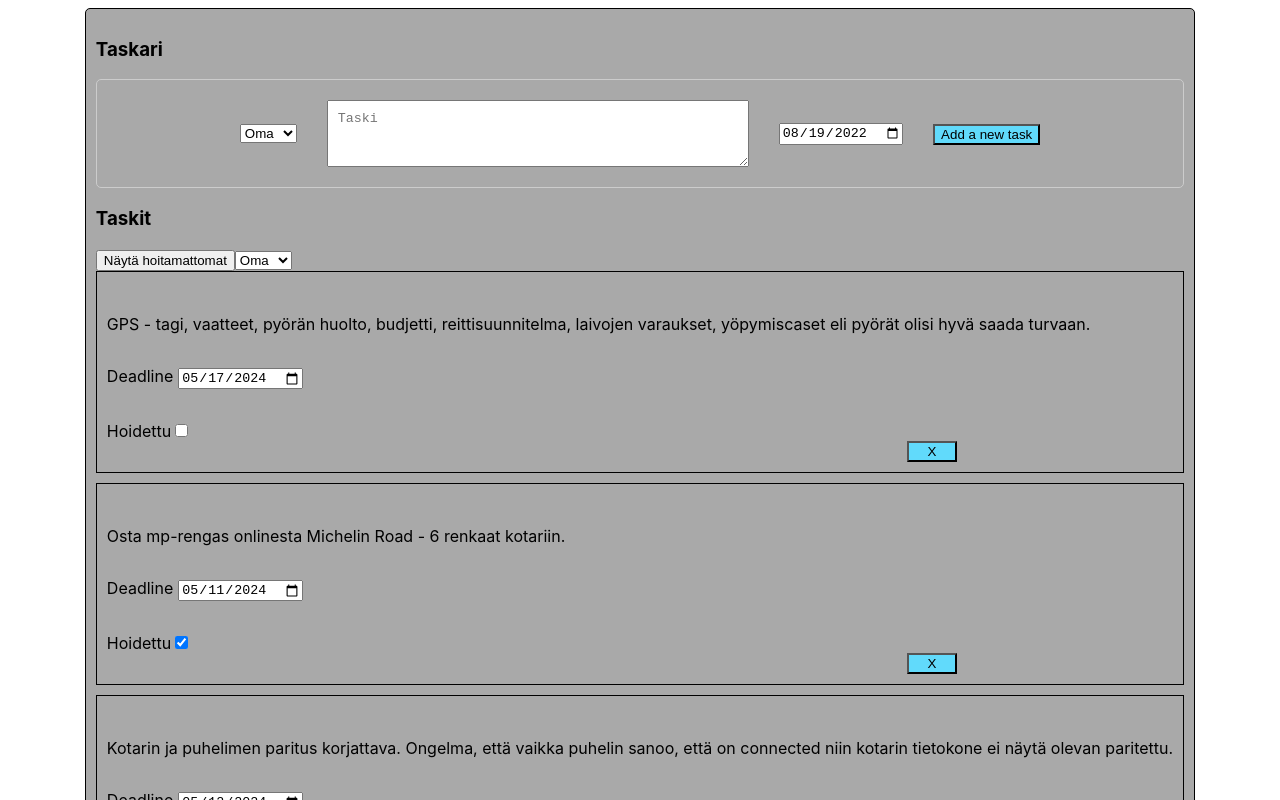
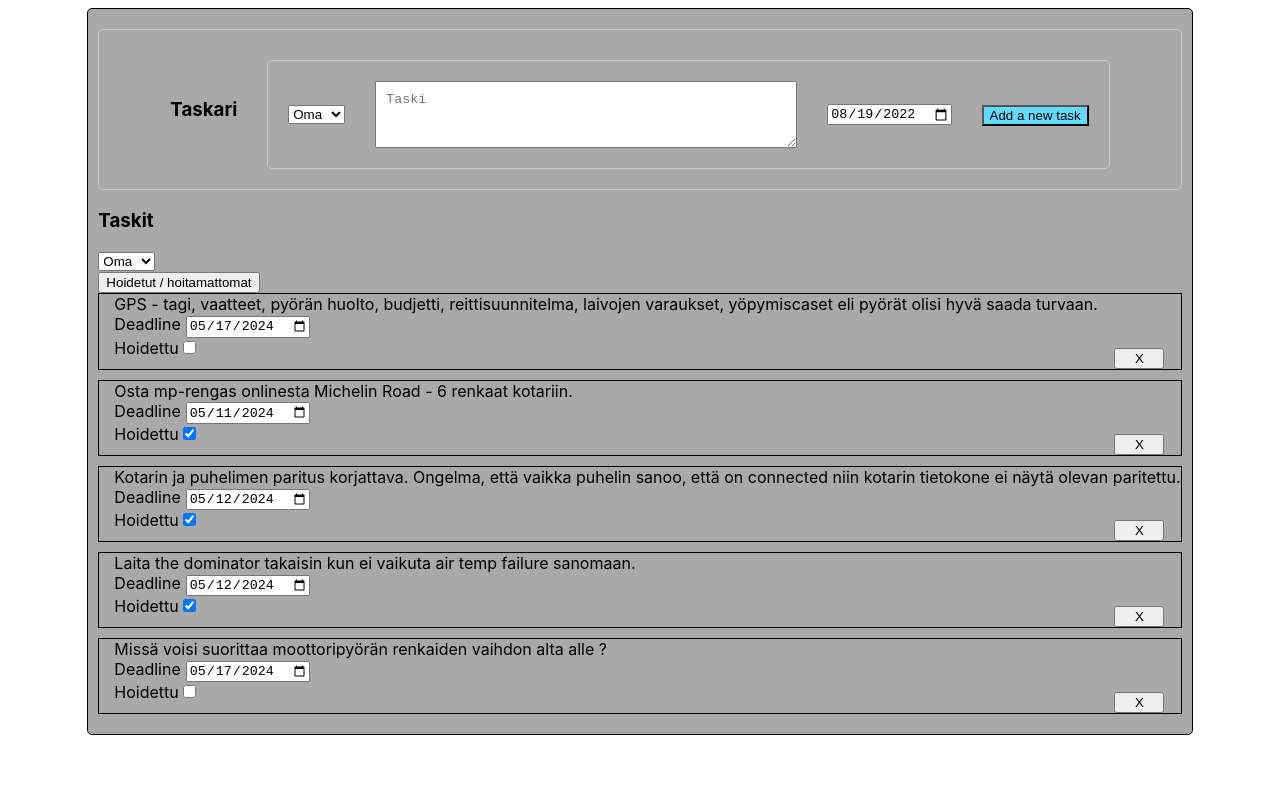
Before and after one commit to jrii1512/TodoList, a React (Create React App) app: page / in a window 1280 px wide. Shown: the top 800 px of the page. Built offline with nearby package versions, Linux system fonts and the light colour scheme.

Commit message:
Style improvements + created property addition

```diff
--- a/src/App.css
+++ b/src/App.css
@@ -54,27 +54,19 @@
   color: #61dafb;
 }
 
-.jsonfile {
+.tasklist {
   display: grid;
   grid-template-columns: auto;
-  padding: 10px;
+  padding-left: 15px;
   margin-bottom: 10px;
   border: 1px solid;
 }
 
-.jsonfile button {
+.tasklist--button {
   background-color: #61dafb;
 }
 
-
-.todo{
-    display: flex;
-    flex-direction: column;
-    margin-top:100px;
-    row-gap: 10px;
-    padding:20px;
-}
-.tasklist{
+.tasklist2{
   display: flex;
   flex-direction: row;
   gap: 10px;
--- a/src/App.js
+++ b/src/App.js
@@ -46,6 +46,7 @@ function App() {
 				name: name,
 				type: selectedOption,
 				due: dueDate,
+				created: new Date().toLocaleDateString()
 			};
 
 			const response = await axios.post(
--- a/src/TaskList.jsx
+++ b/src/TaskList.jsx
@@ -1,5 +1,6 @@
 import React from 'react';
 import { v4 as uuidv4 } from 'uuid';
+import './App.css'
 export default function TaskList({
 	taskit,
 	showNOK,
@@ -14,25 +15,27 @@ export default function TaskList({
 	return (
 		<div>
 			{taskit.length > 0 && <h3>Taskit </h3>}
+
+			<div className='tasklist--buttons'>
+				<select name='type' value={selectedOption} onChange={handleType}>
+					<option value='work'>Duuni</option>
+					<option value='personal'>Oma</option>
+				</select>
+			</div>
+
 			{taskit.find(({ complete }) => complete === false) && (
 				<button onClick={showNOK} onDoubleClick={showAll}>
-					Näytä hoitamattomat
+					Hoidetut / hoitamattomat
 				</button>
 			)}
 
-			<select name='type' value={selectedOption} onChange={handleType}>
-				<option value='work'>Duuni</option>
-				<option value='personal'>Oma</option>
-			</select>
-
 			{!notCompleted
 				? taskit.map((t) => (
-						<div key={uuidv4()} className='jsonfile'>
+						<div key={uuidv4()} className='tasklist'>
 							{t.type === selectedOption && (
 								<>
-									<p></p>
 									<label>{t.name}</label>
-									<p></p>
+
 									<label>
 										Deadline
 										<input
@@ -43,7 +46,6 @@ export default function TaskList({
 											onChange={(event) => editDue(t.id, event.target.value)}
 										/>
 									</label>
-									<p></p>
 
 									<label>
 										Hoidettu
@@ -59,7 +61,11 @@ export default function TaskList({
 									</label>
 
 									<button
-										style={{ marginLeft: '800px', width: '50px' }}
+										style={{
+											marginLeft: '1000px',
+											marginTop: '-10px',
+											width: '50px',
+										}}
 										key={uuidv4()}
 										onClick={() => removeCompletedTask(t.id)}
 									>
@@ -70,7 +76,7 @@ export default function TaskList({
 						</div>
 				  ))
 				: notCompleted.map((h) => (
-						<div key={uuidv4()} className='jsonfile'>
+						<div key={uuidv4()} className='tasklist'>
 							<p></p>
 							<label>{h.name}</label>
 							<p></p>
--- a/src/Taskari.jsx
+++ b/src/Taskari.jsx
@@ -14,7 +14,7 @@ export default function Taskari({selected, handleType, name, timer, due, setDate
 
 
   return (
-		<div>
+		<div className='form'>
 			<h3>Taskari</h3>
 			<form className='form'>
 				<select name='type' value={selected} onChange={handleType}>
--- a/src/todos.json
+++ b/src/todos.json
@@ -22,18 +22,17 @@
       "complete": true
     },
     {
-      "id": "69348e20-dfea-4bad-ab0e-dae4076ef99a",
-      "name": "Tsekkaa moottoripyörän renkaanvaihto? Ilkka vai joku muu.. ",
-      "type": "personal",
-      "due": "2024-05-12",
-      "complete": false
-    },
-    {
       "id": "f058a961-d578-448f-be73-863a17ce5d6a",
       "name": "Laita the dominator takaisin kun ei vaikuta air temp failure sanomaan.",
       "type": "personal",
       "due": "2024-05-12",
       "complete": true
+    },
+    {
+      "id": "ee44b060-4f77-45cf-8132-57fd6ab9ab4e",
+      "name": "Missä voisi suorittaa moottoripyörän renkaiden vaihdon  alta alle ?",
+      "type": "personal",
+      "due": "2024-05-17"
     }
   ]
 }
```
Also changed, not shown: src/Todo.js (deleted, +0 -45 lines), src/TodoList.js (deleted, +0 -26 lines).
